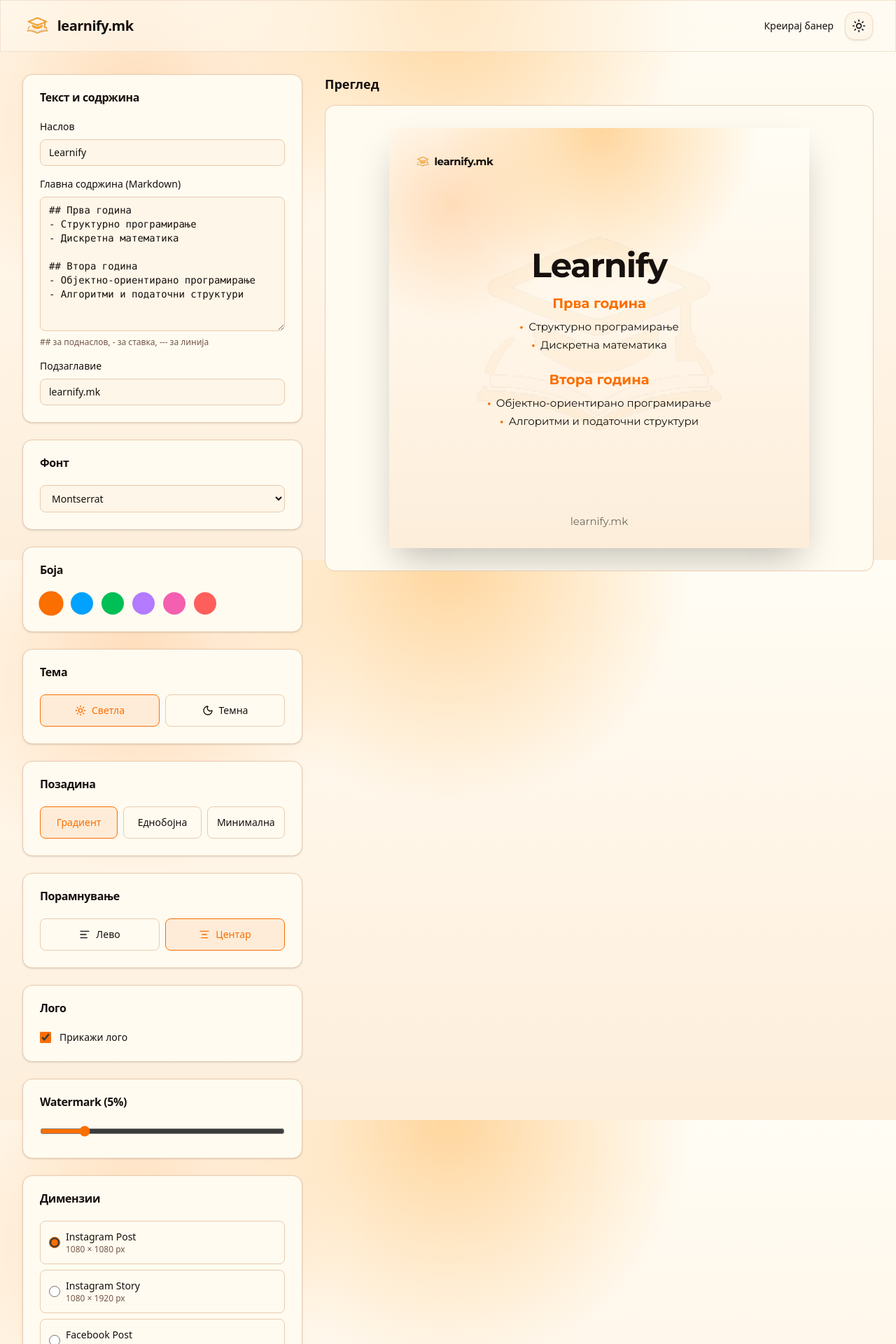
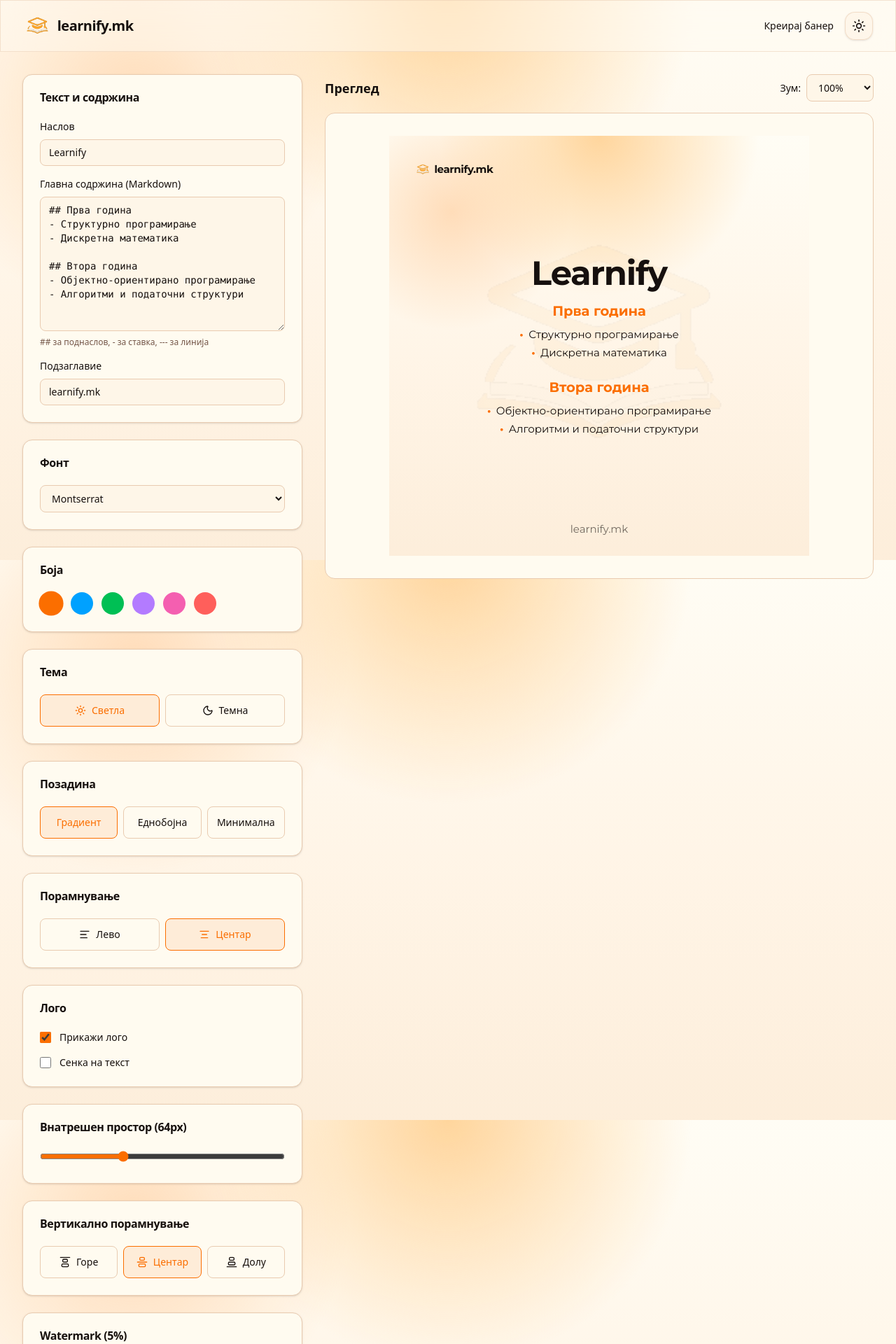
Before and after one commit to Delemangi/learnify, a React (Vite) app: page /banner in a window 1280 px wide. Shown: the top 1920 px of the page at 70% size. Built offline with nearby package versions, Linux system fonts and the light colour scheme.

Commit message:
Add some more options

```diff
--- a/src/pages/banner-generator.tsx
+++ b/src/pages/banner-generator.tsx
@@ -1,5 +1,13 @@
 import { toPng } from 'html-to-image';
-import { AlignCenter, AlignLeft, Moon, Sun } from 'lucide-react';
+import {
+  AlignCenter,
+  AlignLeft,
+  AlignVerticalJustifyCenter,
+  AlignVerticalJustifyEnd,
+  AlignVerticalJustifyStart,
+  Moon,
+  Sun,
+} from 'lucide-react';
 import { marked } from 'marked';
 import { useCallback, useEffect, useMemo, useRef, useState } from 'react';
 
@@ -128,6 +136,12 @@ export const BannerGenerator = () => {
   const [selectedSize, setSelectedSize] = useState<PresetSize>(
     PRESETS[0] ?? { height: 1_080, label: 'Instagram Post', width: 1_080 },
   );
+  const [contentPadding, setContentPadding] = useState(64);
+  const [verticalAlign, setVerticalAlign] = useState<
+    'bottom' | 'center' | 'top'
+  >('center');
+  const [textShadow, setTextShadow] = useState(false);
+  const [previewZoom, setPreviewZoom] = useState(100);
 
   const previewRef = useRef<HTMLDivElement>(null);
 
@@ -154,6 +168,19 @@ export const BannerGenerator = () => {
       console.error(error);
     }
   }, [selectedSize]);
+
+  useEffect(() => {
+    const handleKeyDown = (e: KeyboardEvent) => {
+      if ((e.ctrlKey || e.metaKey) && e.key === 's') {
+        e.preventDefault();
+        void handleExport();
+      }
+    };
+    window.addEventListener('keydown', handleKeyDown);
+    return () => {
+      window.removeEventListener('keydown', handleKeyDown);
+    };
+  }, [handleExport]);
 
   const bgGradient = getBgGradient(bannerTheme, selectedHue);
   const getBackgroundStyle = () => {
@@ -420,7 +447,7 @@ export const BannerGenerator = () => {
               <CardHeader>
                 <CardTitle>Лого</CardTitle>
               </CardHeader>
-              <CardContent>
+              <CardContent className="flex flex-col gap-4">
                 <label className="flex cursor-pointer items-center gap-3">
                   <input
                     checked={showLogo}
@@ -432,6 +459,82 @@ export const BannerGenerator = () => {
                   />
                   <span className="text-sm font-medium">Прикажи лого</span>
                 </label>
+                <label className="flex cursor-pointer items-center gap-3">
+                  <input
+                    checked={textShadow}
+                    className="h-4 w-4 text-primary accent-primary"
+                    onChange={(e) => {
+                      setTextShadow(e.target.checked);
+                    }}
+                    type="checkbox"
+                  />
+                  <span className="text-sm font-medium">Сенка на текст</span>
+                </label>
+              </CardContent>
+            </Card>
+
+            <Card>
+              <CardHeader>
+                <CardTitle>Внатрешен простор ({contentPadding}px)</CardTitle>
+              </CardHeader>
+              <CardContent>
+                <input
+                  className="w-full accent-primary"
+                  max={128}
+                  min={32}
+                  onChange={(e) => {
+                    setContentPadding(Number(e.target.value));
+                  }}
+                  step={8}
+                  type="range"
+                  value={contentPadding}
+                />
+              </CardContent>
+            </Card>
+
+            <Card>
+              <CardHeader>
+                <CardTitle>Вертикално порамнување</CardTitle>
+              </CardHeader>
+              <CardContent className="flex gap-2">
+                {[
+                  {
+                    icon: AlignVerticalJustifyStart,
+                    label: 'Горе',
+                    value: 'top',
+                  },
+                  {
+                    icon: AlignVerticalJustifyCenter,
+                    label: 'Центар',
+                    value: 'center',
+                  },
+                  {
+                    icon: AlignVerticalJustifyEnd,
+                    label: 'Долу',
+                    value: 'bottom',
+                  },
+                ].map((align) => {
+                  const Icon = align.icon;
+                  return (
+                    <button
+                      className={`flex flex-1 items-center justify-center gap-2 rounded-md border p-3 text-sm font-medium transition-colors ${
+                        verticalAlign === align.value
+                          ? 'border-primary bg-primary/10 text-primary'
+                          : 'border-border hover:bg-accent hover:text-accent-foreground'
+                      }`}
+                      key={align.value}
+                      onClick={() => {
+                        setVerticalAlign(
+                          align.value as 'bottom' | 'center' | 'top',
+                        );
+                      }}
+                      type="button"
+                    >
+                      <Icon className="h-4 w-4" />
+                      {align.label}
+                    </button>
+                  );
+                })}
               </CardContent>
             </Card>
 
@@ -496,8 +599,34 @@ export const BannerGenerator = () => {
           </div>
 
           <div className="flex flex-col gap-4">
+            <div className="flex items-center justify-between">
               <h2 className="text-lg font-semibold">Преглед</h2>
+              <div className="flex items-center gap-2">
+                <span className="text-sm font-medium">Зум:</span>
+                <select
+                  className={`${INPUT_CLASS} w-24`}
+                  onChange={(e) => {
+                    setPreviewZoom(Number(e.target.value));
+                  }}
+                  value={previewZoom}
+                >
+                  <option value={50}>50%</option>
+                  <option value={75}>75%</option>
+                  <option value={100}>100%</option>
+                  <option value={125}>125%</option>
+                  <option value={150}>150%</option>
+                </select>
+              </div>
+            </div>
             <div className="relative flex overflow-hidden rounded-xl border border-border bg-card p-4 sm:p-8">
+              <div
+                className="mx-auto flex origin-top flex-col items-center overflow-hidden transition-transform"
+                style={{
+                  height: `${selectedSize.height * scale * (previewZoom / 100)}px`,
+                  transform: `scale(${previewZoom / 100})`,
+                  width: `${selectedSize.width * scale * (previewZoom / 100)}px`,
+                }}
+              >
                 <div
                   className="mx-auto overflow-hidden bg-background shadow-2xl"
                   style={{
@@ -518,7 +647,18 @@ export const BannerGenerator = () => {
                         colorScheme: bannerTheme,
                         fontFamily: `"${selectedFont.family}", ${FONT_FALLBACKS[selectedFont.category]}`,
                         height: `${selectedSize.height}px`,
-                      padding: `${selectedSize.width * 0.06}px`,
+                        justifyContent:
+                          verticalAlign === 'top'
+                            ? 'flex-start'
+                            : verticalAlign === 'bottom'
+                              ? 'flex-end'
+                              : 'center',
+                        padding: `${contentPadding}px`,
+                        textShadow: textShadow
+                          ? bannerTheme === 'dark'
+                            ? '0 2px 8px rgba(0,0,0,0.4)'
+                            : '0 2px 8px rgba(0,0,0,0.1)'
+                          : undefined,
                         transform: `scale(${scale})`,
                         transformOrigin: 'top left',
                         width: `${selectedSize.width}px`,
@@ -537,7 +677,9 @@ export const BannerGenerator = () => {
                         />
                         <span
                           className="font-bold tracking-tight"
-                        style={{ fontSize: `${selectedSize.width * 0.025}px` }}
+                          style={{
+                            fontSize: `${selectedSize.width * 0.025}px`,
+                          }}
                         >
                           learnify.mk
                         </span>
@@ -605,6 +747,7 @@ export const BannerGenerator = () => {
               </div>
             </div>
           </div>
+        </div>
       </main>
     </div>
   );
```
Lines whose indentation alone changed are shown as unchanged.
